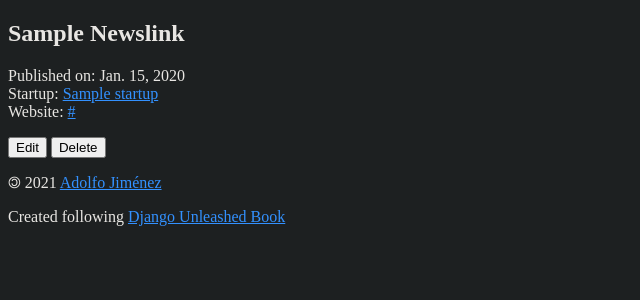
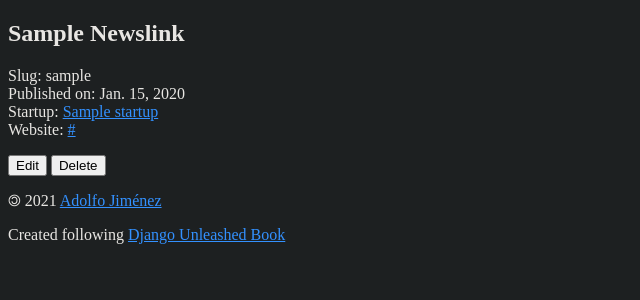
Before and after one commit to adolfojmnz/django-unleashed, a Django app: a page that uses organizer/templates/organizer/newslink_detail.html in a window 1280 px wide. Shown: the part 44-344 px from the top of the page, without its empty margins (0-640 px from the left). Run offline with Django 3.2, Linux system fonts and the light colour scheme; tables that the repository leaves empty hold one stand-in row (values such as "Sample post").

Commit message:
Add slug field on NewsLink details

```diff
--- a/organizer/templates/organizer/newslink_detail.html
+++ b/organizer/templates/organizer/newslink_detail.html
@@ -12,6 +12,7 @@
 	<div>
 		<h2>{{ newslink.title|title }}</h2>
 		<p>
+			Slug: {{ newslink.slug }}<br>
 			Published on: {{ newslink.pub_date }}<br>
 			Startup:
 				<a href="{{ newslink.startup.get_absolute_url }}">
```
